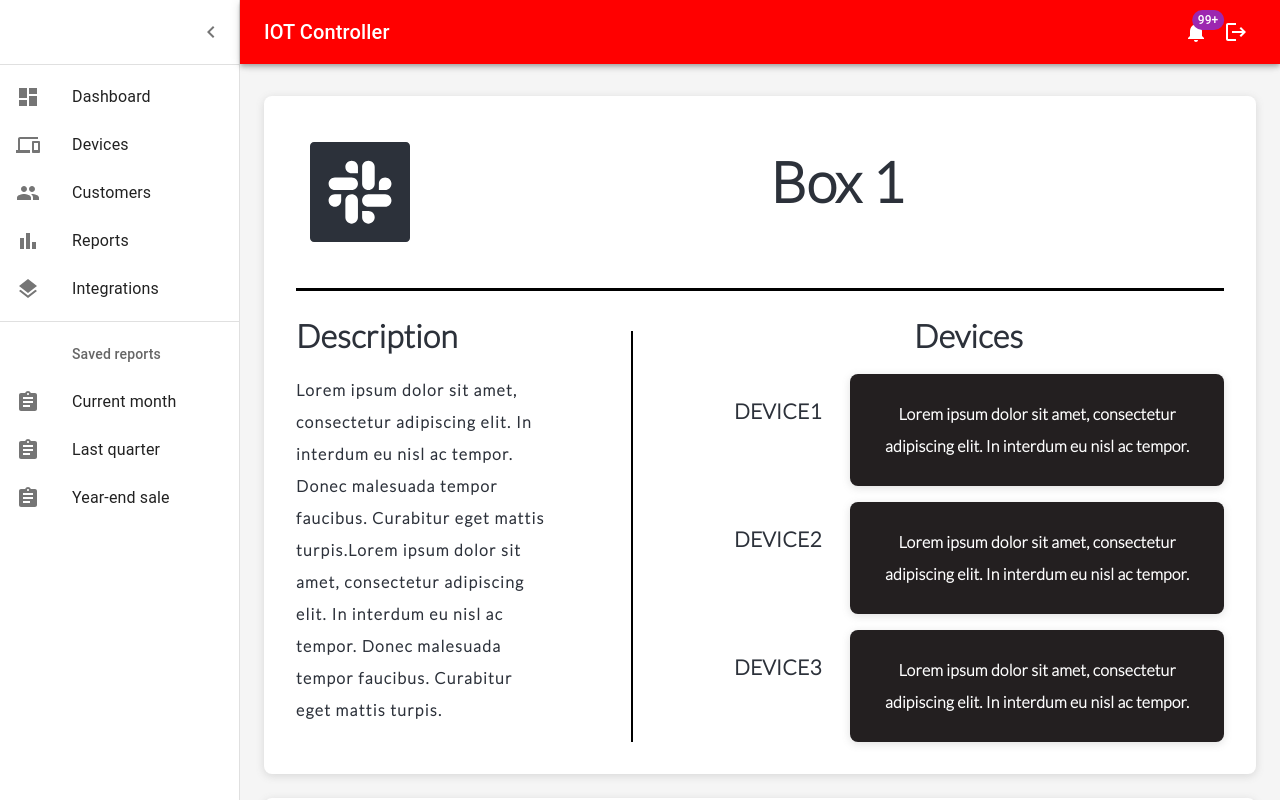
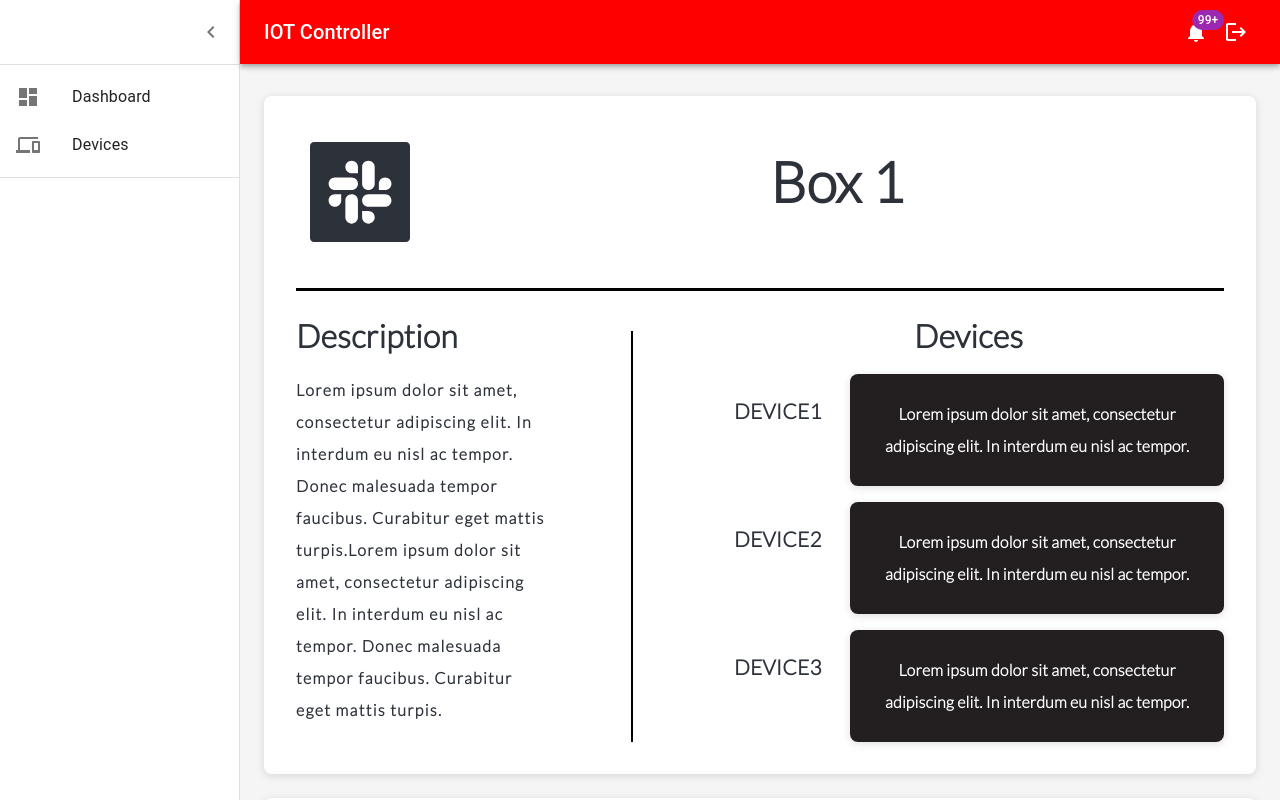
Before and after one commit to ProCyEd/IOT-Project-Frontend, a Next.js app: page /device2 in a window 1280 px wide. Built offline with nearby package versions, Linux system fonts and the light colour scheme.

Commit message:
taking out tabs

```diff
--- a/components/dashboard/listItems.js
+++ b/components/dashboard/listItems.js
@@ -33,7 +33,7 @@ export const mainListItems = (
 		</ListItem>
 	</Link>
 
-    <Link href="forms">
+    {/* <Link href="forms">
 		<ListItem button>
 		<ListItemIcon>
 			<PeopleIcon />
@@ -60,13 +60,13 @@ export const mainListItems = (
 		</ListItemIcon>
 		<ListItemText primary="Integrations" />
 		</ListItem>
-	</Link>
+	</Link> */}
   </div>
 );
 
 export const secondaryListItems = (
   <div>
-    <ListSubheader inset>Saved reports</ListSubheader>
+    {/* <ListSubheader inset>Saved reports</ListSubheader>
     <ListItem button>
       <ListItemIcon>
         <AssignmentIcon />
@@ -84,6 +84,6 @@ export const secondaryListItems = (
         <AssignmentIcon />
       </ListItemIcon>
       <ListItemText primary="Year-end sale" />
-    </ListItem>
+    </ListItem> */}
   </div>
 );
```
